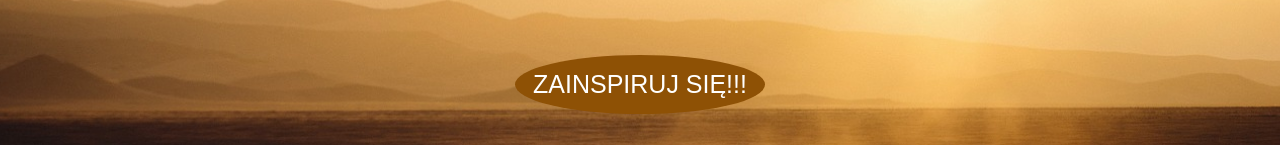
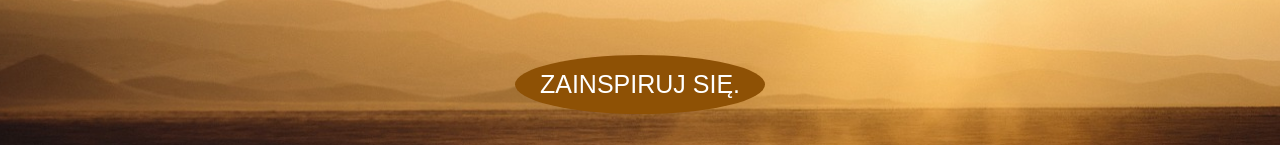
Before and after one commit to TomaszBalcerak/Travel_Inspiration, a plain HTML site: page index.html in a window 1280 px wide. Shown: the part 286-431 px from the top of the page. Drawn offline with Linux system fonts and the light colour scheme.

Commit message:
Second commit check

```diff
--- a/index.html
+++ b/index.html
@@ -14,7 +14,7 @@
 <div class="container">
 	<h1>Witaj na stronie dla pasjonatów podróży</h1>
 	<div>
-		<button><a href="index1.html">Zainspiruj się!!!</button></a>
+		<button><a href="index1.html">Zainspiruj się.</button></a>
 	</div>
 </div>
 </body>
```
